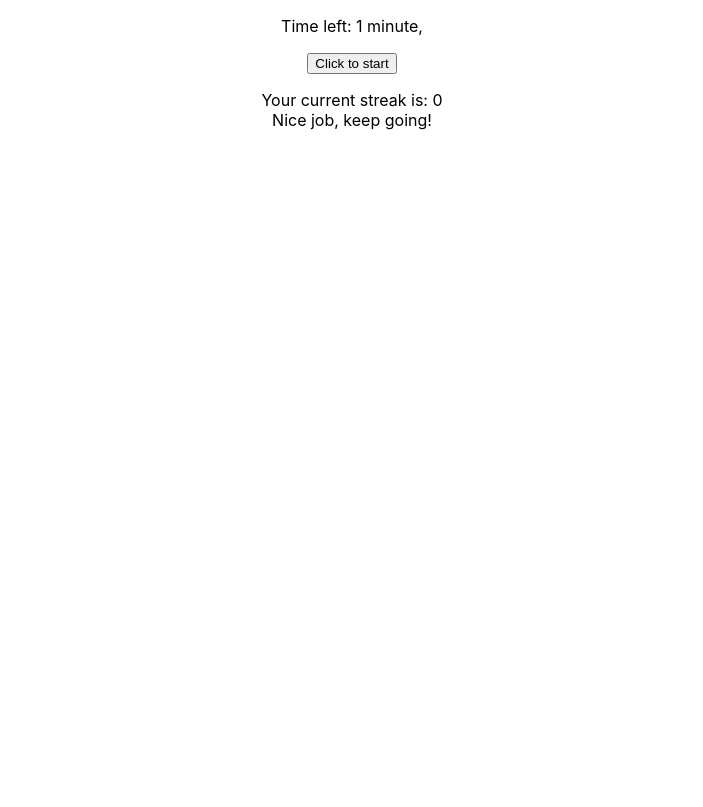
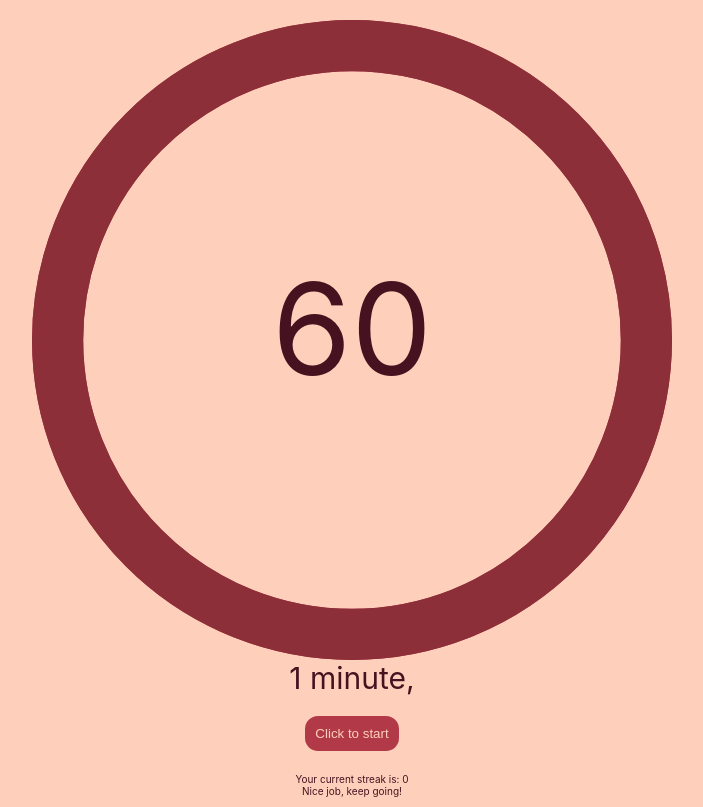
Before and after one commit to SyroQT/pomodorolt, a React (Create React App) app: page / in a window 1280 px wide. Shown: the whole page, without its empty margins (288-991 px from the left). Built offline with nearby package versions, Linux system fonts and the light colour scheme.

Commit message:
Added nice timer widget, timer now resets as it should, and some nice styles

```diff
--- a/package.json
+++ b/package.json
@@ -7,6 +7,7 @@
     "@testing-library/react": "^9.5.0",
     "@testing-library/user-event": "^7.2.1",
     "react": "^16.13.1",
+    "react-circular-progressbar": "^2.0.3",
     "react-dom": "^16.13.1",
     "react-scripts": "3.4.1"
   },
--- a/src/App.css
+++ b/src/App.css
@@ -1,3 +1,39 @@
+:root {
+  --backcl: #fed0bb;
+  --redcl: #b23a48;
+  --dredcl: #8c2f39;
+  --blackcl: #461220;
+}
+
+html {
+  margin: 0;
+  box-sizing: border-box;
+  color: var(--blackcl);
+  font-size: 62.5%;
+  font-family: "Segoe UI", Tahoma, Geneva, Verdana, sans-serif;
+}
+/* Base button styles */
+button {
+  background-color: var(--redcl);
+  border: none;
+  color: var(--backcl);
+  padding: 1rem;
+  border-radius: 13px;
+  outline: none;
+}
+
+button:hover {
+  transform: scale(1.1);
+  background-color: var(--dredcl);
+}
+body {
+  background-color: var(--backcl);
+}
+
 .App {
   text-align: center;
+  display: flex;
+  align-items: center;
+  justify-content: center;
+  flex-direction: column;
 }
--- /dev/null
+++ b/src/noState/Input.js
@@ -0,0 +1,20 @@
+import React from "react";
+
+const Input = ({ show, time, change }) => {
+  let input = null;
+
+  if (show) {
+    input = (
+      <input
+        type="number"
+        min="1"
+        placeholder="Minutes"
+        value={time}
+        onChange={change}
+      />
+    );
+  }
+
+  return input;
+};
+export default Input;
--- a/src/noState/StartButton.js
+++ b/src/noState/StartButton.js
@@ -1,9 +1,13 @@
 import React from "react";
+
+import classes from "./StartButton.module.css";
 
 const StartButton = ({ click, counting }) => {
   //to do format time
   return (
-    <button onClick={click}>Click to {counting ? "stop" : "start"}</button>
+    <button className={classes.Button} onClick={click}>
+      Click to {counting ? "stop" : "start"}
+    </button>
   );
 };
 export default StartButton;
--- /dev/null
+++ b/src/noState/StartButton.module.css
@@ -0,0 +1,2 @@
+.Button {
+}
--- a/src/noState/Timer.js
+++ b/src/noState/Timer.js
@@ -1,4 +1,9 @@
 import React from "react";
+
+import classes from "./Timer.module.css";
+
+import { CircularProgressbar, buildStyles } from "react-circular-progressbar";
+import "react-circular-progressbar/dist/styles.css";
 
 function secondsToHms(d) {
   d = Number(d);
@@ -12,8 +17,23 @@ function secondsToHms(d) {
   return hDisplay + mDisplay + sDisplay;
 }
 
-const Timer = ({ left, click }) => {
+const Timer = ({ left, click, total }) => {
   //to do format time
-  return <p onClick={click}>Time left: {secondsToHms(left)}</p>;
+  return (
+    <div className={classes.Timer} onClick={click}>
+      <CircularProgressbar
+        styles={buildStyles({
+          // Colors
+          pathColor: `#8C2F39`,
+          textColor: "#461220",
+          trailColor: "#B23A48",
+        })}
+        value={left}
+        maxValue={total}
+        text={`${left}`}
+      />
+      {secondsToHms(left)}
+    </div>
+  );
 };
 export default Timer;
--- /dev/null
+++ b/src/noState/Timer.module.css
@@ -0,0 +1,6 @@
+.Timer {
+  margin: 2rem;
+  font-size: 3rem;
+  cursor: pointer;
+  width: 50%;
+}
--- a/src/state/Main.js
+++ b/src/state/Main.js
@@ -3,10 +3,12 @@ import classes from "./Main.module.css";
 
 import Timer from "../noState/Timer";
 import StartButton from "../noState/StartButton";
+import Input from "../noState/Input";
 
 const TIME = 60;
 const MESSAGE = "Time to take a break!";
 function Main(props) {
+  const [totalTime, setTotalTime] = useState(TIME);
   const [timeLeft, setTimeLeft] = useState(TIME);
   const [counting, setCounting] = useState(false);
   const [settings, setSettings] = useState(false);
@@ -25,7 +27,7 @@ function Main(props) {
           //TODO: Counting the streak of work sessions
           setCounting(false);
           setStreak(streak + 1);
-          setTimeLeft(TIME);
+          setTimeLeft(totalTime);
           alert(MESSAGE);
         } else {
           setTimeLeft(timeLeft - 1);
@@ -44,19 +46,19 @@ function Main(props) {
         className={classes.Time}
         click={() => setSettings(!settings)}
         left={timeLeft}
+        total={totalTime}
       />
       <StartButton click={() => setCounting(!counting)} counting={counting} />
       <br />
-      {/* TODO: Costum input element */}
-      {settings ? (
-        <input
-          type="number"
-          min="1"
-          placeholder="Minutes"
-          value={timeLeft}
-          onChange={(e) => setTimeLeft(e.target.value)}
-        />
-      ) : null}
+
+      <Input
+        show={settings}
+        time={timeLeft}
+        change={(e) => {
+          setTimeLeft(e.target.value);
+          setTotalTime(e.target.value);
+        }}
+      />
       <p>
         Your current streak is: {streak} <br /> Nice job, keep going!
       </p>
```
Also changed, not shown: 1 other file (tests, documents, lock files or other folders).
